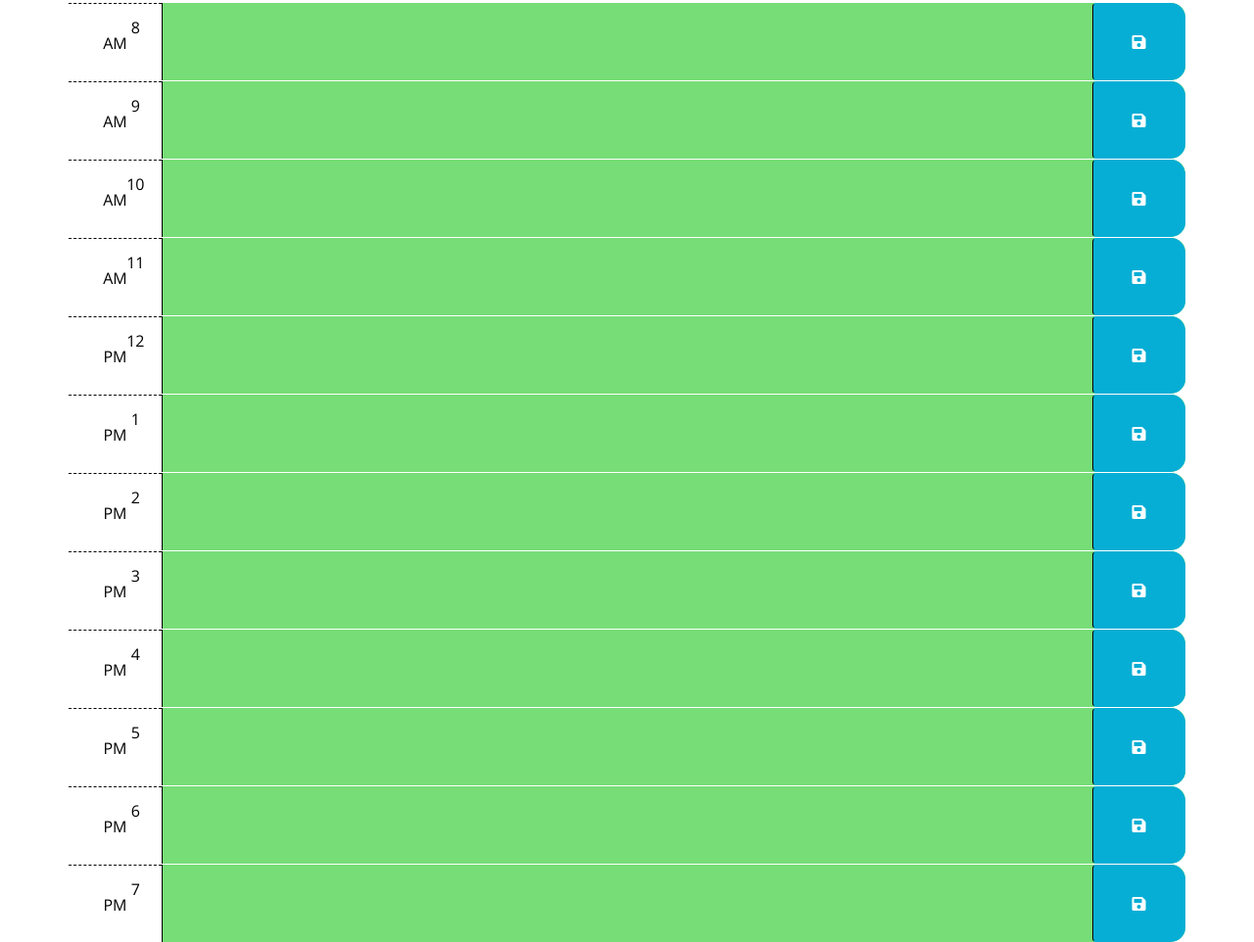
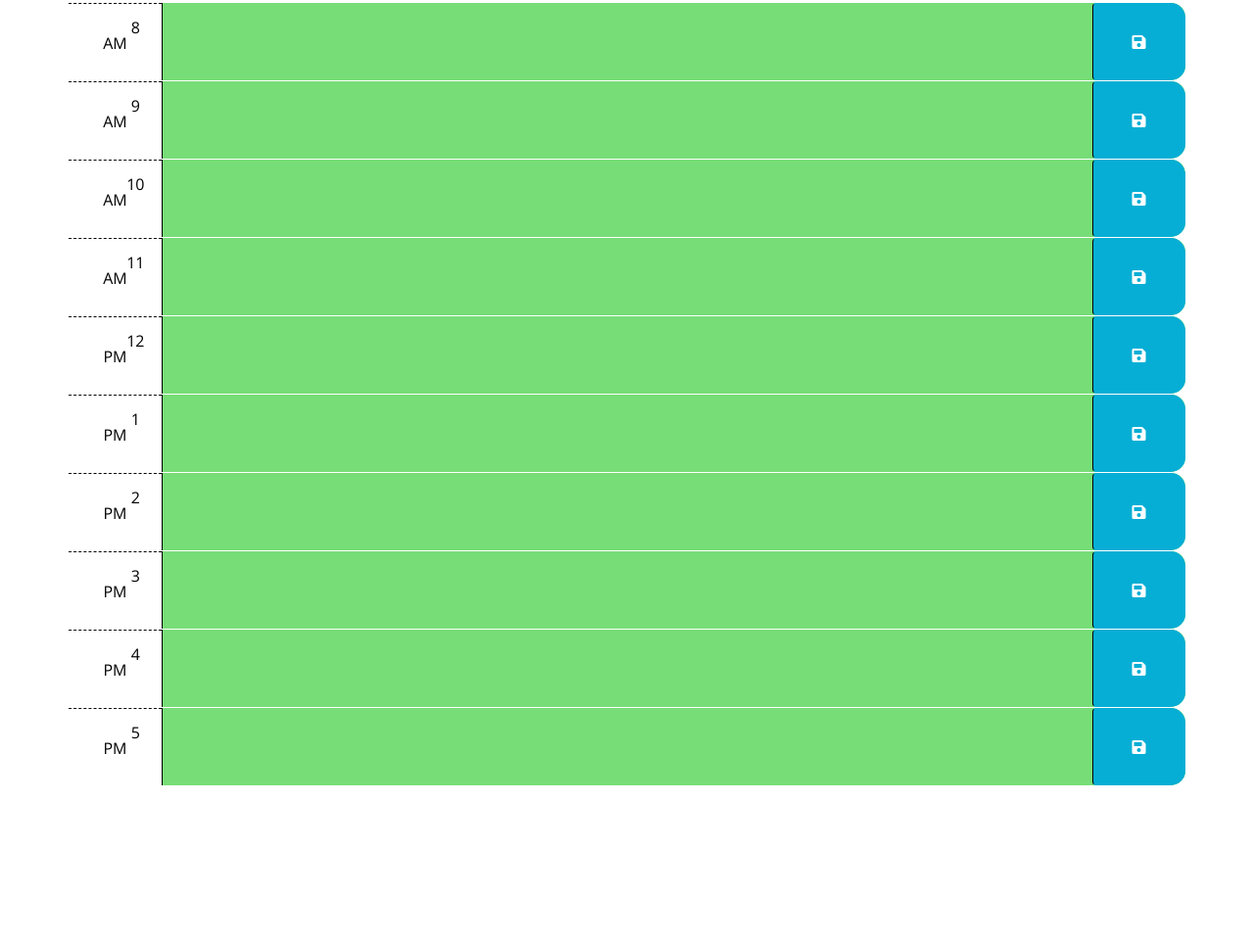
Before and after one commit to ebeltz/work-day-scheduler, a plain HTML site: page index.html in a window 1280 px wide. Shown: the part 334-1296 px from the top of the page at 98% size. After the commit the page ends 1136 px from the top, so only its background shows below. Drawn offline with nearby package versions, Linux system fonts and the light colour scheme.

```diff
--- a/assets/js/script.js
+++ b/assets/js/script.js
@@ -49,8 +49,6 @@
     $("#hour15 .description").val(localStorage.getItem("hour15"));
     $("#hour16 .description").val(localStorage.getItem("hour16"));
     $("#hour17 .description").val(localStorage.getItem("hour17"));
-    $("#hour18 .description").val(localStorage.getItem("hour18"));
-    $("#hour19 .description").val(localStorage.getItem("hour19"));
 
     timeKeeper();
 })
--- a/index.html
+++ b/index.html
@@ -89,20 +89,6 @@
         <textarea class="col-md-10 description"></textarea>
         <button class="btn saveBtn col-md-1"><i class="fas fa-save"></i></button>
       </div>
-      <div id="hour18" class="row time-block">
-        <div class="col-md-1 hour">
-          6 PM
-        </div>
-        <textarea class="col-md-10 description"></textarea>
-        <button class="btn saveBtn col-md-1"><i class="fas fa-save"></i></button>
-      </div>
-      <div id="hour19" class="row time-block">
-        <div class="col-md-1 hour">
-          7 PM
-        </div>
-        <textarea class="col-md-10 description"></textarea>
-        <button class="btn saveBtn col-md-1"><i class="fas fa-save"></i></button>
-      </div>
     </div>
 
     <script src="https://code.jquery.com/jquery-3.4.1.min.js"></script>
```
Also changed, not shown: assets/images/screenshot1.png (added), assets/images/screenshot2.png (added), 1 other file.
